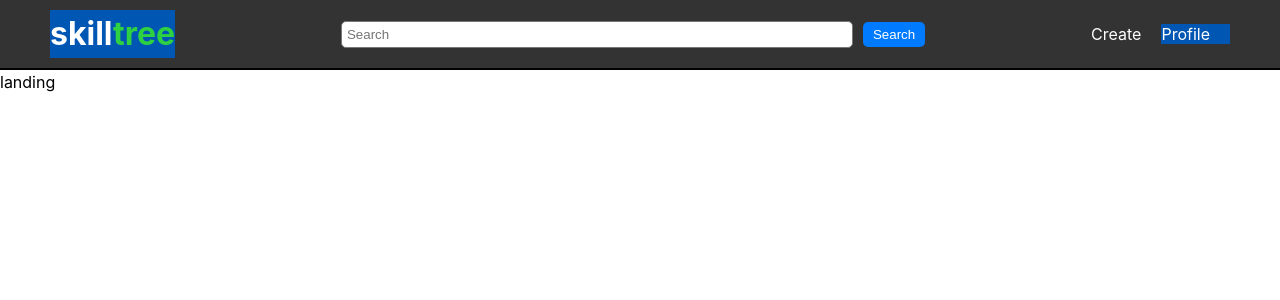
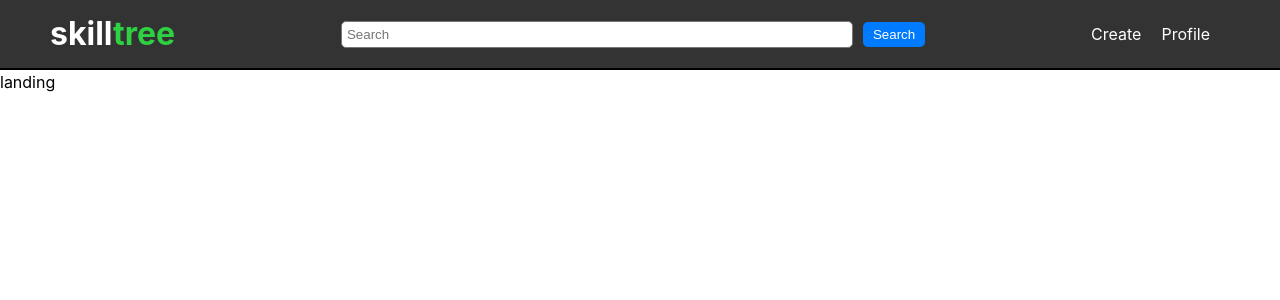
Before and after one commit to NicholasLe04/skilltree, a React (Vite) app in the folder frontend/: page / in a window 1280 px wide. Shown: the top 300 px of the page. Built offline with nearby package versions, Linux system fonts and the light colour scheme.

Commit message:
Fix link color

```diff
--- a/frontend/src/pages/components/Navbar.css
+++ b/frontend/src/pages/components/Navbar.css
@@ -49,5 +49,4 @@ button:hover {
 .link{
     color: #fff;
     text-decoration: none ;
-    background-color: #0056b3;
 }
```
